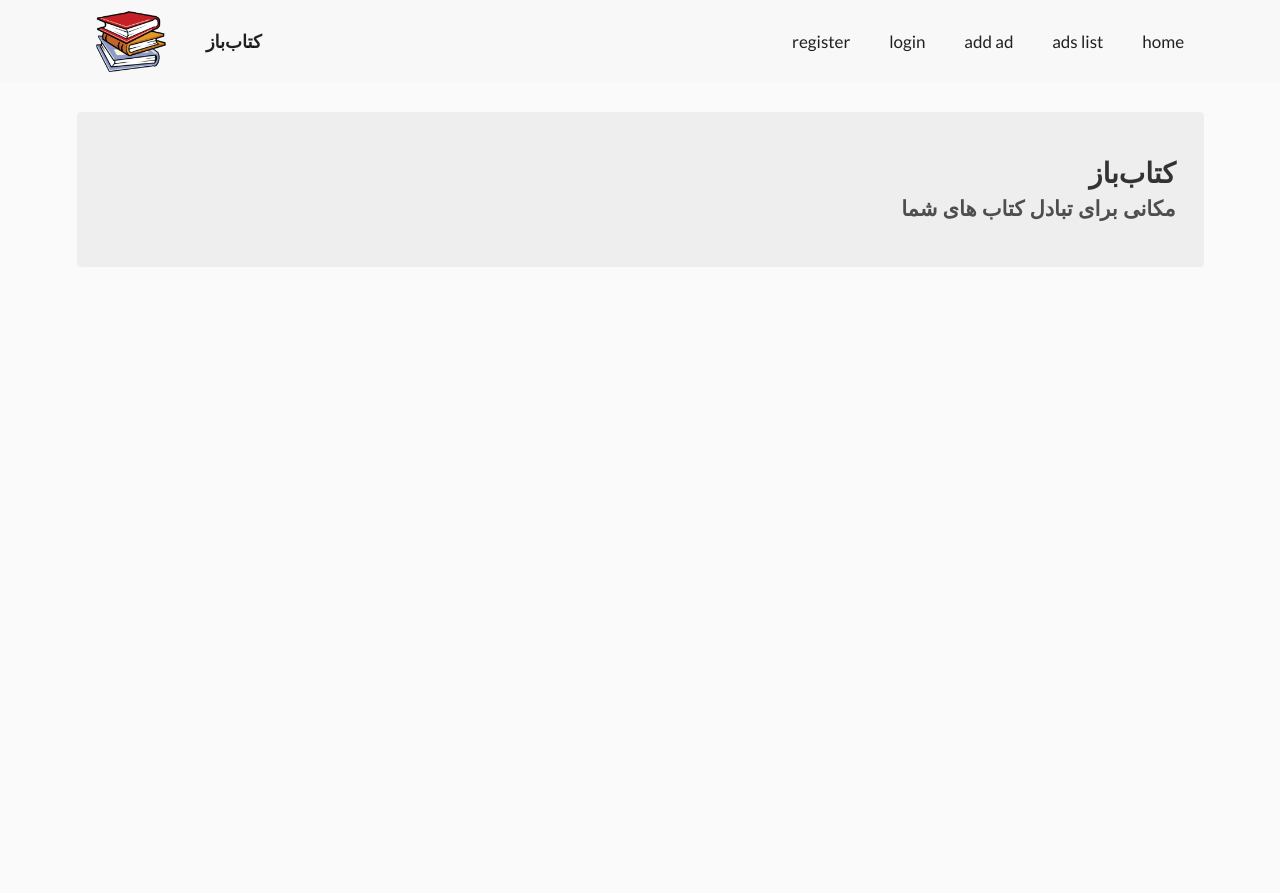
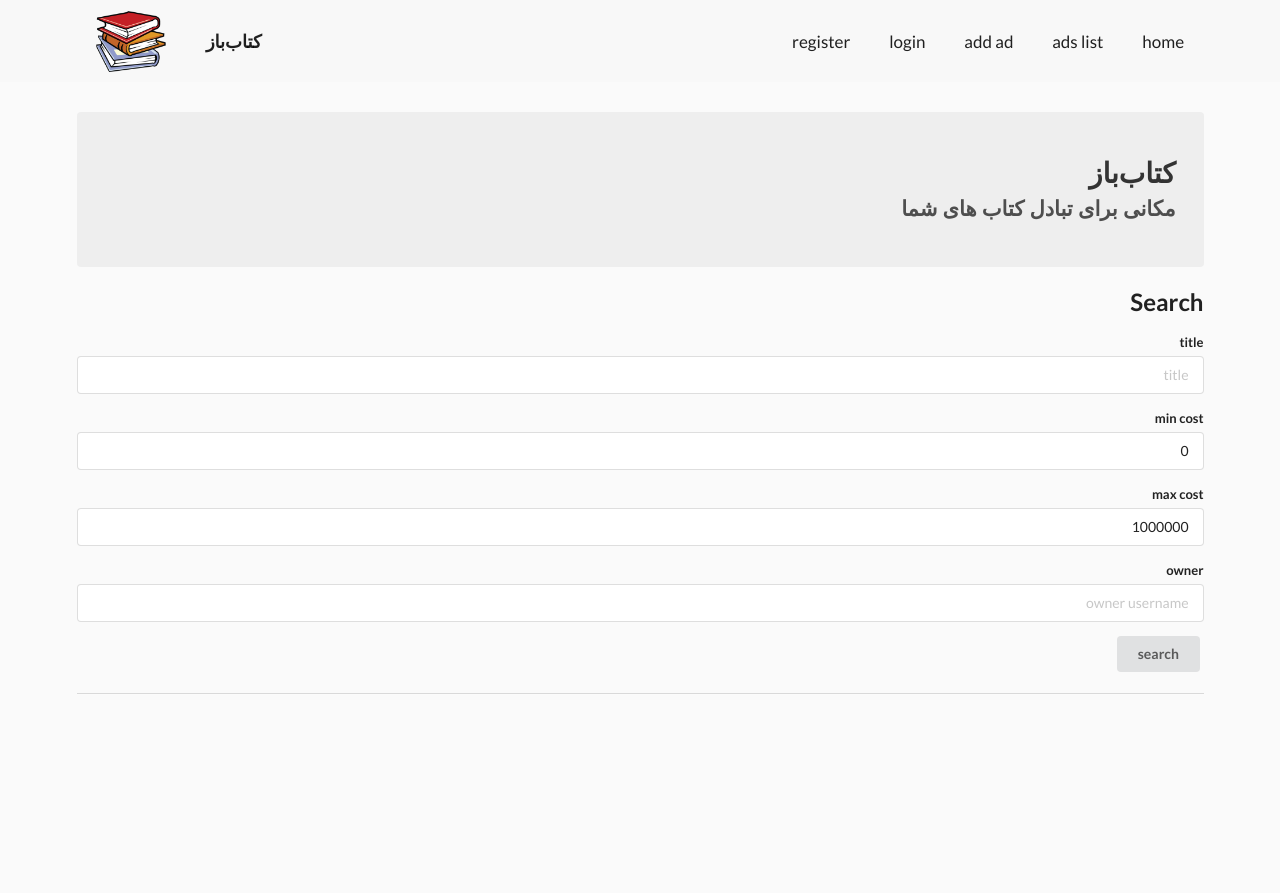
Before and after one commit to reza-yb/napela, a Django app: page /ads/ in a window 1280 px wide. Shown: the top 893 px of the page. Run offline with Django 3.2, Linux system fonts and the light colour scheme; data that the repository does not hold is empty.

Commit message:
Add search ability to the project

```diff
--- a/BookAdvertisement/templates/all_ads.html
+++ b/BookAdvertisement/templates/all_ads.html
@@ -1,5 +1,6 @@
 {% extends 'base.html' %}
 {% load static %}
+{% load i18n %}
 
 
 {% block extra_header %}
@@ -17,6 +18,33 @@
         </div>
     </div>
     <br>
+    <div class="ui container" dir="rtl">
+        <div class="ui relaxed divided items">
+            <h2>{% trans "Search" %}</h2>
+            <form class="ui form">
+                <div class="field">
+                    <label>{% trans "title" %}</label>
+                    <input type="text" name="title__contains" placeholder="{% trans "title" %}">
+                </div>
+                <div class="field">
+                    <label>{% trans "min cost" %}</label>
+                    <input type="text" name="suggested_money__gte" placeholder="{% trans "minimum cost" %}" value="0">
+                </div>
+                <div class="field">
+                    <label>{% trans "max cost" %}</label>
+                    <input type="text" name="suggested_money__lte" placeholder="{% trans "maximum cost" %}" value="1000000">
+                </div>
+                <div class="field">
+                    <label>{% trans "owner" %}</label>
+                    <input type="text" name="owner__username__contains" placeholder="{% trans "owner username" %}">
+                </div>
+                <button class="ui button" type="submit">
+                    {% trans "search" %}
+                </button>
+            </form>
+        </div>
+        <div class="ui divider"></div>
+    </div>
     <div class="ui container">
         <div class="ui relaxed divided items">
             {% for ad in book_ads %}
--- a/BookAdvertisement/views.py
+++ b/BookAdvertisement/views.py
@@ -6,6 +6,7 @@ from django.http.response import HttpResponseRedirect
 from django.shortcuts import render, get_object_or_404
 from django.urls import reverse_lazy, reverse
 from django.views.generic import CreateView, UpdateView, DeleteView
+from django.db import models
 
 from .models import BookAd
 
@@ -15,8 +16,17 @@ links = [{"href": "/", "class": "item", "title": "صفحه اصلی"},
 
 
 def get_all_ads(request):
+    filter_params = dict()
+    for key in request.GET:
+        attr = getattr(BookAd, key, None)
+        if attr and isinstance(attr.field, models.IntegerField):
+            filter_params[key] = int(request.GET[key])
+        else:
+            filter_params[key] = request.GET[key]
+
     template_name = 'all_ads.html'
-    queryset = BookAd.objects.filter(status=BookAd.AdStatus.ACCEPTED)
+    queryset = BookAd.objects.filter(status=BookAd.AdStatus.ACCEPTED)\
+            .filter(**filter_params)
     temp_links = deepcopy(links)
     temp_links[1]["class"] = "active item"
     context = {"page_title": "کلیه‌ی آگهی‌ها", "book_ads": queryset, "links": temp_links}
```
Also changed, not shown: BookAdvertisement/migrations/0002_auto_20210108_1248.py (added), accounts/migrations/0002_auto_20210108_1248.py (added), locale/fa/LC_MESSAGES/django.po.
